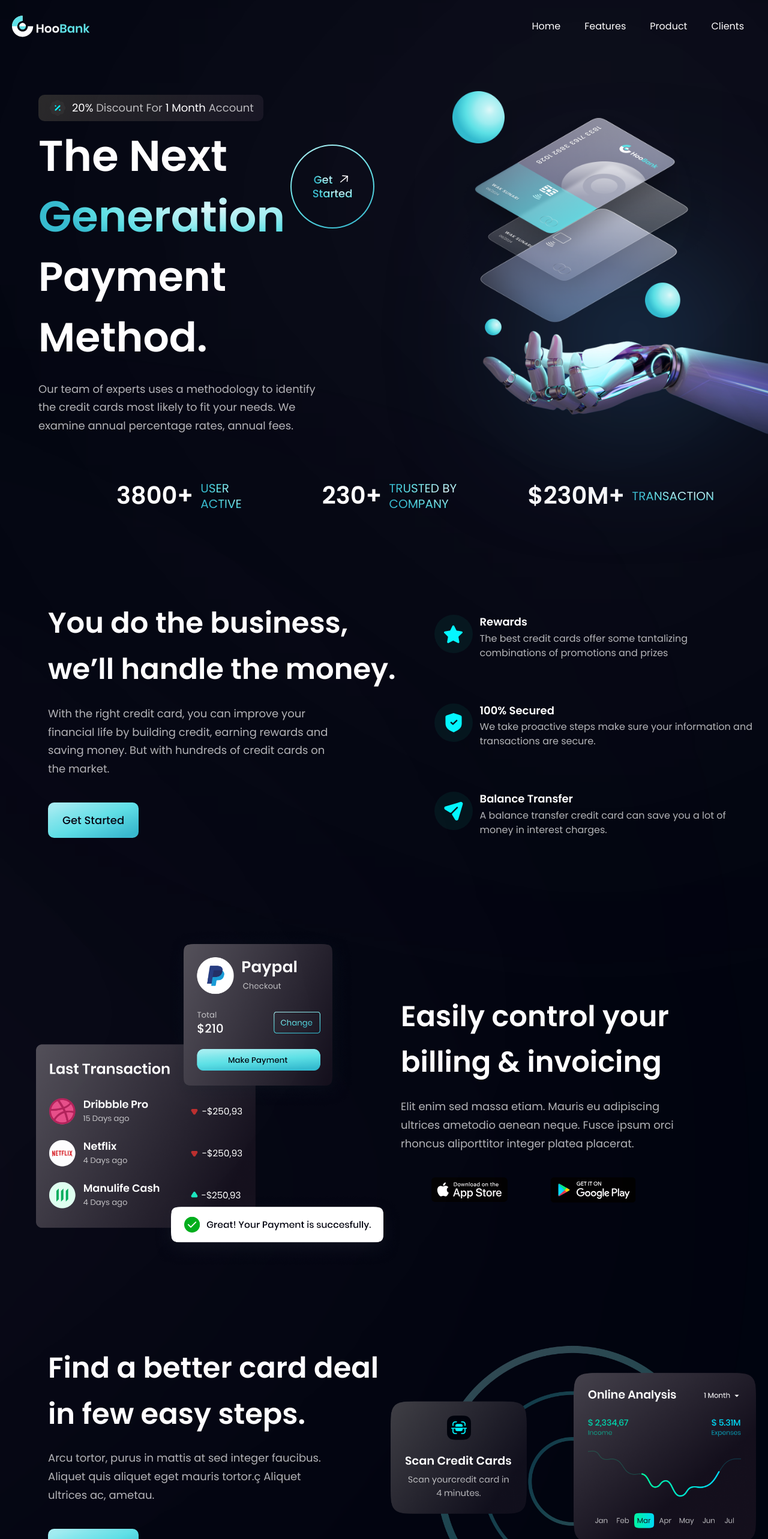
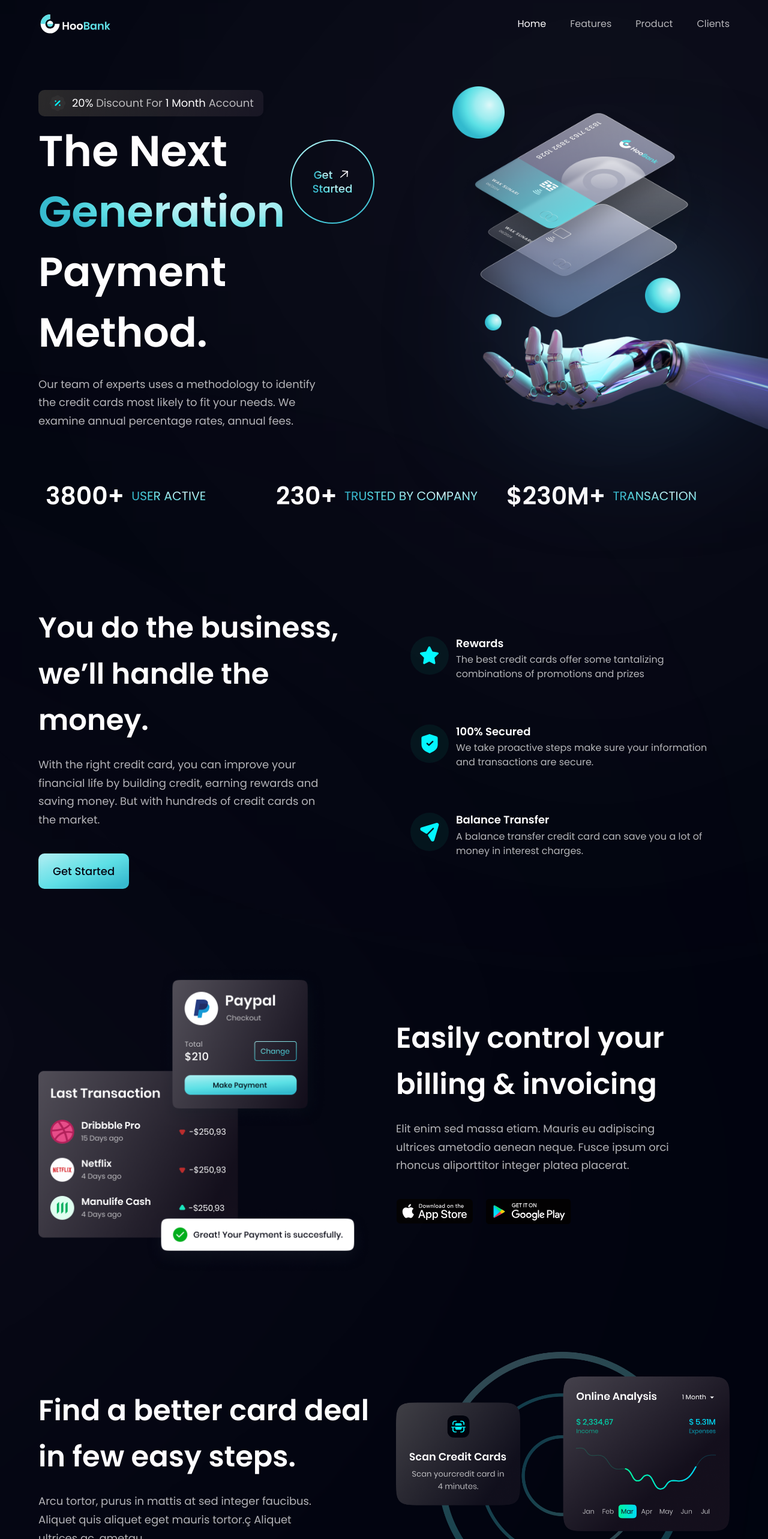
Before and after one commit to Blackmokujingal/Bank-modern-app, a React (Vite) app in the folder Bank-modern-app/: page / in a window 1280 px wide. Shown: the top 2566 px of the page at 60% size. Built offline with nearby package versions, Linux system fonts and the light colour scheme.

Commit message:
Added the Testinonial section Fixed the margin bug

```diff
--- a/Bank-modern-app/src/App.jsx
+++ b/Bank-modern-app/src/App.jsx
@@ -1,42 +1,33 @@
-import styles from './style'
-import {Navbar,Hero, Stats, Business, Billing, CardDeal, Testimonials, Clients, CTA, Footer} from './components';
-
-
+import styles from "./style";
+import { Billing, Business, CardDeal, Clients, CTA, Footer, Navbar, Stats, Testimonials, Hero } from "./components";
 
 const App = () => (
-    <div className='bg-primary w-full overflow-hidden'>
-      <div className={'${styles.paddingX} ${styles.flexCenter}'}>
-      <div className={'${styles.boxWidth}'}>
-        <Navbar/>
-        </div>
-    </div>
-
-    <div className={'bg-primary ${styles.flexStart}'}>
-      <div className={'${styles.boxWidht}'}>
-        <Hero/>
-      </div>
-    </div>
-    <div className={'bg-primary ${styles.flexStart} ${styles.paddingX}'}>
-      <div className={'${styles.boxWidht}'}>
-        <Stats/>
-        <Business/>
-        <Billing/>
-        <CardDeal/>
-        <Testimonials/>
-        <Clients/>
-        <CTA/>
-        <Footer/>
+  <div className="bg-primary w-full overflow-hidden">
+    <div className={`${styles.paddingX} ${styles.flexCenter}`}>
+      <div className={`${styles.boxWidth}`}>
+        <Navbar />
       </div>
     </div>
 
-
-
-
+    <div className={`bg-primary ${styles.flexStart}`}>
+      <div className={`${styles.boxWidth}`}>
+        <Hero />
+      </div>
     </div>
 
+    <div className={`bg-primary ${styles.paddingX} ${styles.flexCenter}`}>
+      <div className={`${styles.boxWidth}`}>
+        <Stats />
+        <Business />
+        <Billing />
+        <CardDeal />
+        <Testimonials />
+        <Clients />
+        <CTA />
+        <Footer />
+      </div>
+    </div>
+  </div>
+);
 
-
-  );
-
-
-export default App
+export default App;
--- a/Bank-modern-app/src/components/Billing.jsx
+++ b/Bank-modern-app/src/components/Billing.jsx
@@ -1,23 +1,18 @@
-import { apple, bill, google} from '../assets';
-import styles, {layout} from '../style';
-
-
-
-
+import { apple, bill, google } from "../assets";
+import styles, { layout } from "../style";
 
 const Billing = () => (
-   <section id='product' className={layout.sectionReverse}>
+  <section id="product" className={layout.sectionReverse}>
     <div className={layout.sectionImgReverse}>
-      <img src={bill} alt="billing" className='w-[100] relative z-[3] ml-[120px]' />
+      <img src={bill} alt="billing" className="w-[100%] h-[100%] relative z-[5]" />
 
-
-        {/* gradient start */}
-        <div className="absolute z-[3] -left-1/2 top-0 w-[50%] h-[50%] rounded-full white__gradient" />
-       <div className="absolute z-[0] w-[50%] h-[50%] -left-1/2 bottom-0 rounded-full pink__gradient" />
+      {/* gradient start */}
+      <div className="absolute z-[3] -left-1/2 top-0 w-[50%] h-[50%] rounded-full white__gradient" />
+      <div className="absolute z-[0] w-[50%] h-[50%] -left-1/2 bottom-0 rounded-full pink__gradient" />
       {/* gradient end */}
     </div>
 
-    <div className={`${layout.sectionInfo} ml-4`}>
+    <div className={layout.sectionInfo}>
       <h2 className={styles.heading2}>
         Easily control your <br className="sm:block hidden" /> billing &
         invoicing
@@ -28,14 +23,12 @@ const Billing = () => (
         placerat.
       </p>
 
-
       <div className="flex flex-row flex-wrap sm:mt-10 mt-6">
-        <img src={apple} alt="google_play" className="w-[128.86px] h-[42.05px] object-contain ml-[50px] cursor-pointer" />
-        <img src={google} alt="google_play" className="w-[144.17px] h-[43.08px] object-contain cursor-pointer ml-[70px]" />
+        <img src={apple} alt="google_play" className="w-[128.86px] h-[42.05px] object-contain mr-5 cursor-pointer" />
+        <img src={google} alt="google_play" className="w-[144.17px] h-[43.08px] object-contain cursor-pointer" />
       </div>
     </div>
   </section>
-  )
+);
 
-
-export default Billing
+export default Billing;
--- a/Bank-modern-app/src/components/Business.jsx
+++ b/Bank-modern-app/src/components/Business.jsx
@@ -1,11 +1,11 @@
 import { features } from "../constants";
-import styles, {layout} from "../style";
-import Button from './Button';
+import styles, { layout } from "../style";
+import Button from "./Button";
 
 const FeatureCard = ({ icon, title, content, index }) => (
   <div className={`flex flex-row p-6 rounded-[20px] ${index !== features.length - 1 ? "mb-6" : "mb-0"} feature-card`}>
-    <div className={`w-[64px] h-[64px] rounded-full  ${styles.flexCenter} bg-dimBlue`}>
-      <img src={icon} alt="star" className="w-[50%] h-[50%] object-contain " />
+    <div className={`w-[64px] h-[64px] rounded-full ${styles.flexCenter} bg-dimBlue`}>
+      <img src={icon} alt="star" className="w-[50%] h-[50%] object-contain" />
     </div>
     <div className="flex-1 flex flex-col ml-3">
       <h4 className="font-poppins font-semibold text-white text-[18px] leading-[23.4px] mb-1">
@@ -18,10 +18,9 @@ const FeatureCard = ({ icon, title, content, index }) => (
   </div>
 );
 
-
 const Business = () =>  (
   <section id="features" className={layout.section}>
-    <div className='{layout.sectionInfo} ml-20'>
+    <div className={layout.sectionInfo}>
       <h2 className={styles.heading2}>
         You do the business, <br className="sm:block hidden" /> we’ll handle
         the money.
--- a/Bank-modern-app/src/components/CardDeal.jsx
+++ b/Bank-modern-app/src/components/CardDeal.jsx
@@ -4,7 +4,7 @@ import Button from "./Button";
 
 const CardDeal = () => (
   <section className={layout.section}>
-    <div className='{layout.sectionInfo} ml-20'>
+    <div className={layout.sectionInfo}>
       <h2 className={styles.heading2}>
         Find a better card deal <br className="sm:block hidden" /> in few easy
         steps.
@@ -18,7 +18,7 @@ const CardDeal = () => (
     </div>
 
     <div className={layout.sectionImg}>
-      <img src={card} alt="billing" className="w-[100%] h-[100%] mr-[40px]" />
+      <img src={card} alt="billing" className="w-[100%] h-[100%]" />
     </div>
   </section>
 );
--- a/Bank-modern-app/src/components/Navbar.jsx
+++ b/Bank-modern-app/src/components/Navbar.jsx
@@ -1,52 +1,60 @@
-import {useState} from 'react'
-import { close, logo, menu } from '../assets'
-import { navLinks } from '../constants'
+import { useState } from "react";
+
+import { close, logo, menu } from "../assets";
+import { navLinks } from "../constants";
 
 const Navbar = () => {
-  const [toggle, settoggle] = useState(false);
+  const [active, setActive] = useState("Home");
+  const [toggle, setToggle] = useState(false);
+
   return (
-   <nav className='w-full flex py-6 justify-between items-center navbar'>
-    <img src={logo} alt="hoobank" className='w-[130px] h-[40px] ml-5 ' />
+    <nav className="w-full flex py-6 justify-between items-center navbar">
+      <img src={logo} alt="hoobank" className="w-[124px] h-[32px]" />
 
-    <ul className='list-none sm:flex hidden justify-end items-center flex-1'>
-      {navLinks.map((nav,index) => (
-        <li key={nav.id}   className={`font-poppins font-normal cursor-pointer text-[16px]  ${index === navLinks.length  ? "mr-0" : "mr-10"} text-white`}>
-          <a href={'#${nav.id}'}>
-            {nav.title}
-          </a>
-
+      <ul className="list-none sm:flex hidden justify-end items-center flex-1">
+        {navLinks.map((nav, index) => (
+          <li
+            key={nav.id}
+            className={`font-poppins font-normal cursor-pointer text-[16px] ${
+              active === nav.title ? "text-white" : "text-dimWhite"
+            } ${index === navLinks.length - 1 ? "mr-0" : "mr-10"}`}
+            onClick={() => setActive(nav.title)}
+          >
+            <a href={`#${nav.id}`}>{nav.title}</a>
           </li>
         ))}
-
-
       </ul>
 
-    <div className='sm:hidden flex flex-1 justify-end items-center mr-5'>
-      <img src={toggle ? close : menu} alt="menu" className='w-[28px] h-[28px] object-contain'
-      onClick={() => settoggle ((prev) => !prev)}/>
-      <div  className={`${
+      <div className="sm:hidden flex flex-1 justify-end items-center">
+        <img
+          src={toggle ? close : menu}
+          alt="menu"
+          className="w-[28px] h-[28px] object-contain"
+          onClick={() => setToggle(!toggle)}
+        />
+
+        <div
+          className={`${
             !toggle ? "hidden" : "flex"
-          } p-6 bg-black-gradient absolute top-20 right-0 mx-4 my-2 min-w-[140px] rounded-xl sidebar`}>
-
-        <ul className='list-none flex flex-col justify-end items-center flex-1'>
-      {navLinks.map((nav,index) => (
-        <li key={nav.id}   className={`font-poppins font-normal cursor-pointer text-[16px]  ${index === navLinks.length  ? "mr-0" : "mb-3"} text-white`}>
-          <a href={'#${nav.id}'}>
-            {nav.title}
-          </a>
-
+          } p-6 bg-black-gradient absolute top-20 right-0 mx-4 my-2 min-w-[140px] rounded-xl sidebar`}
+        >
+          <ul className="list-none flex justify-end items-start flex-1 flex-col">
+            {navLinks.map((nav, index) => (
+              <li
+                key={nav.id}
+                className={`font-poppins font-medium cursor-pointer text-[16px] ${
+                  active === nav.title ? "text-white" : "text-dimWhite"
+                } ${index === navLinks.length - 1 ? "mb-0" : "mb-4"}`}
+                onClick={() => setActive(nav.title)}
+              >
+                <a href={`#${nav.id}`}>{nav.title}</a>
               </li>
             ))}
-
-
           </ul>
-
-
         </div>
       </div>
+    </nav>
+  );
+};
 
-   </nav>
-  )
-}
-
-export default Navbar
+export default Navbar;
--- a/Bank-modern-app/src/components/Stats.jsx
+++ b/Bank-modern-app/src/components/Stats.jsx
@@ -1,16 +1,19 @@
-import { stats } from "../constants"
-import styles from "../style"
-const Stats = () => {
-  return (
-    <section className={`${styles.flexCenter} flex-row flex-wrap sm:mb-20 mb-6 lg:ml-[190px] `}>      {stats.map((stat) => (
-        <div key={stat.id} className={'flex-1 flex justify-start items-center flex-row m-1 mr-[90px]'} >
-          <h4 className="font-poppins font-semibold xs:text-[40px] text-[30px] xs:leading-[53px] leading-[43px] text-white">{stat.value}</h4>
-          <p className="font-poppins font-normal xs:text-[20px] text-[15px] xs:leading-[26px] leading-[21px] text-gradient uppercase ml-3">{stat.title}</p>
-        </div>
-      ))}
+import { stats } from "../constants";
+import styles from "../style";
 
-    </section>
-  )
-}
+const Stats = () => (
+  <section className={`${styles.flexCenter} flex-row flex-wrap sm:mb-20 mb-6`}>
+    {stats.map((stat) => (
+      <div key={stat.id} className={`flex-1 flex justify-start items-center flex-row m-3`} >
+        <h4 className="font-poppins font-semibold xs:text-[40.89px] text-[30.89px] xs:leading-[53.16px] leading-[43.16px] text-white">
+          {stat.value}
+        </h4>
+        <p className="font-poppins font-normal xs:text-[20.45px] text-[15.45px] xs:leading-[26.58px] leading-[21.58px] text-gradient uppercase ml-3">
+          {stat.title}
+        </p>
+      </div>
+    ))}
+  </section>
+);
 
-export default Stats
+export default Stats;
--- a/Bank-modern-app/src/components/Testimonials.jsx
+++ b/Bank-modern-app/src/components/Testimonials.jsx
@@ -1,10 +1,27 @@
-import React from 'react'
+import { feedback } from "../constants";
+import styles from "../style";
+import FeedbackCard from "./Feedback";
 
 const Testimonials = () => (
-  <section>
+  <section id="clients" className={`${styles.paddingY} ${styles.flexCenter} flex-col relative `}>
+    <div className="absolute z-[0] w-[60%] h-[60%] -right-[50%] rounded-full blue__gradient bottom-40" />
 
+    <div className="w-full flex justify-between items-center md:flex-row flex-col sm:mb-16 mb-6 relative z-[1]">
+      <h2 className={styles.heading2}>
+        What People are <br className="sm:block hidden" /> saying about us
+      </h2>
+      <div className="w-full md:mt-0 mt-6">
+        <p className={`${styles.paragraph} text-left max-w-[450px]`}>
+          Everything you need to accept card payments and grow your business
+          anywhere on the planet.
+        </p>
+      </div>
+    </div>
 
+    <div className="flex flex-wrap sm:justify-start justify-center w-full feedback-container relative z-[1]">
+      {feedback.map((card) => <FeedbackCard key={card.id} {...card} />)}
+    </div>
   </section>
-)
+);
 
-export default Testimonials
+export default Testimonials;
```
Also changed, not shown: Bank-modern-app/src/components/Feedback.jsx (+22 -8 lines), Bank-modern-app/src/components/Hero.jsx (+10 -10 lines). Lines whose indentation alone changed are shown as unchanged.
